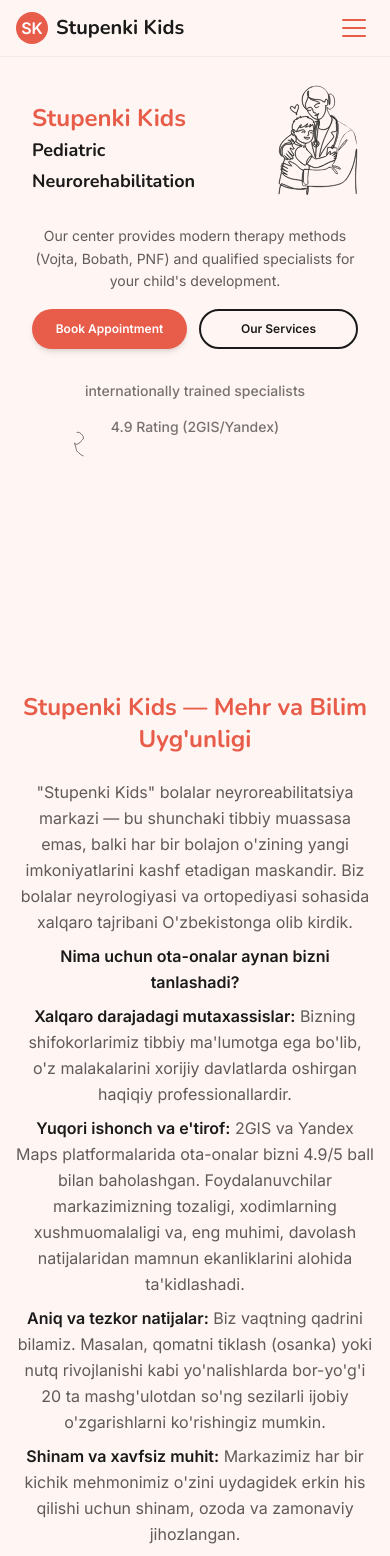
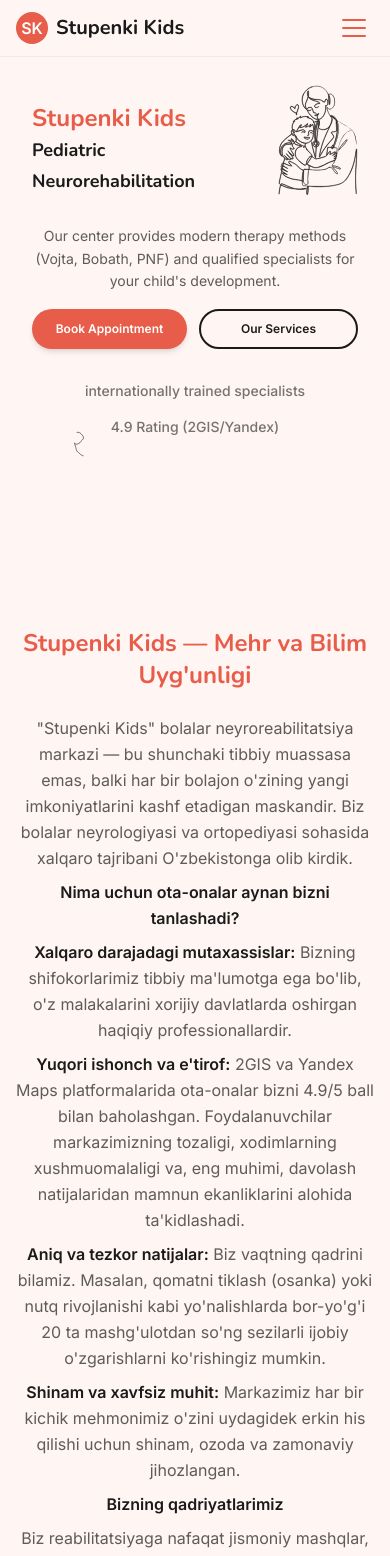
Before and after one commit to WIKKIwk/web_portfolio_1, a React (Vite) app: page / in a window 390 px wide. Shown: the top 1556 px of the page. Built offline with nearby package versions, Linux system fonts and the light colour scheme.

Commit message:
fix: adjust mission text spacing on mobile (closer to image)

```diff
--- a/src/components/sections/Mission.tsx
+++ b/src/components/sections/Mission.tsx
@@ -99,7 +99,7 @@
             </div>
 
             {/* Full-width prose text */}
-            <div className="mt-6 md:-mt-20 lg:-mt-40 w-full max-w-6xl space-y-6">
+            <div className="-mt-10 md:-mt-20 lg:-mt-40 w-full max-w-6xl space-y-6">
                 <h2 className="text-2xl md:text-3xl lg:text-5xl font-heading font-bold text-primary">
                     {item.title}
                 </h2>
```
